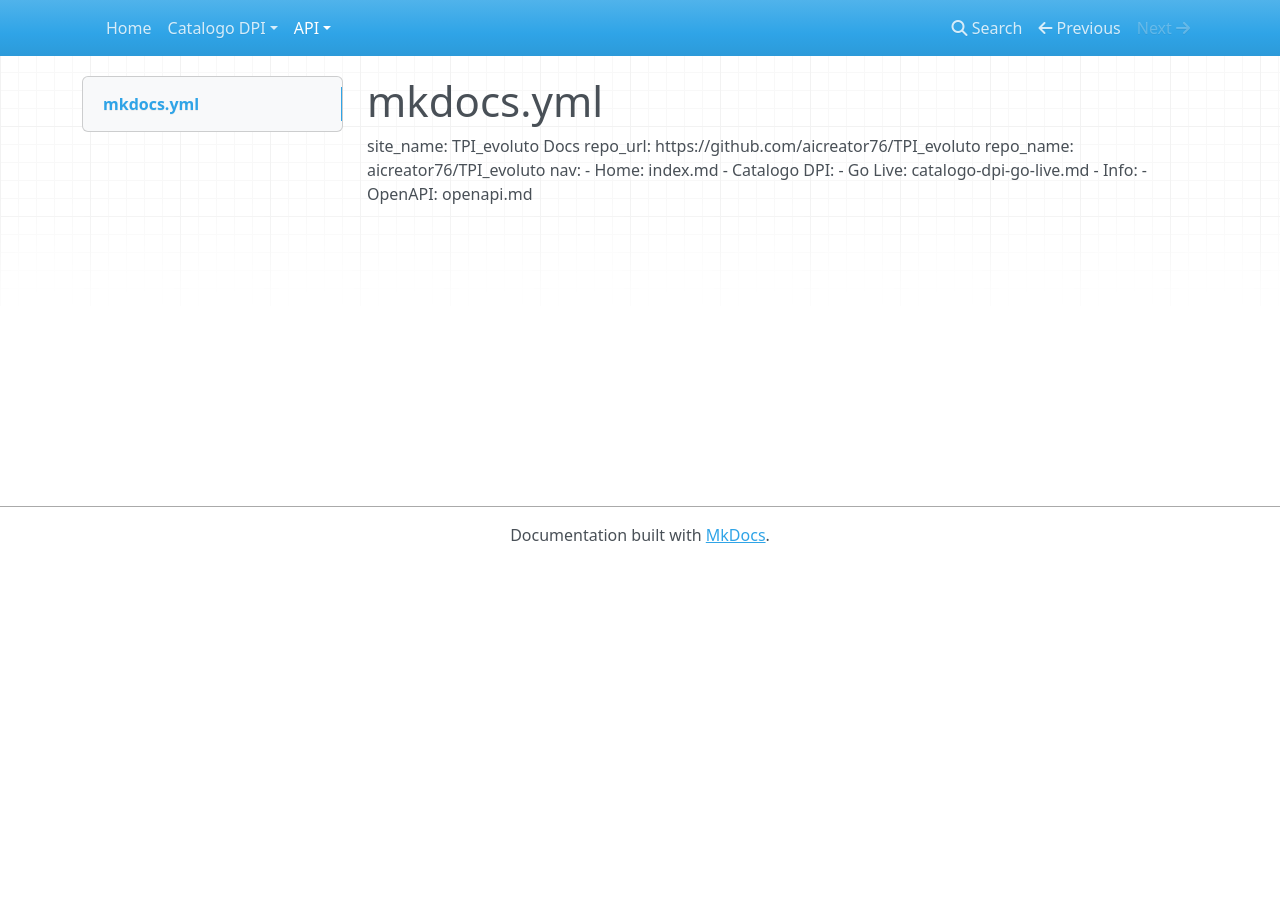
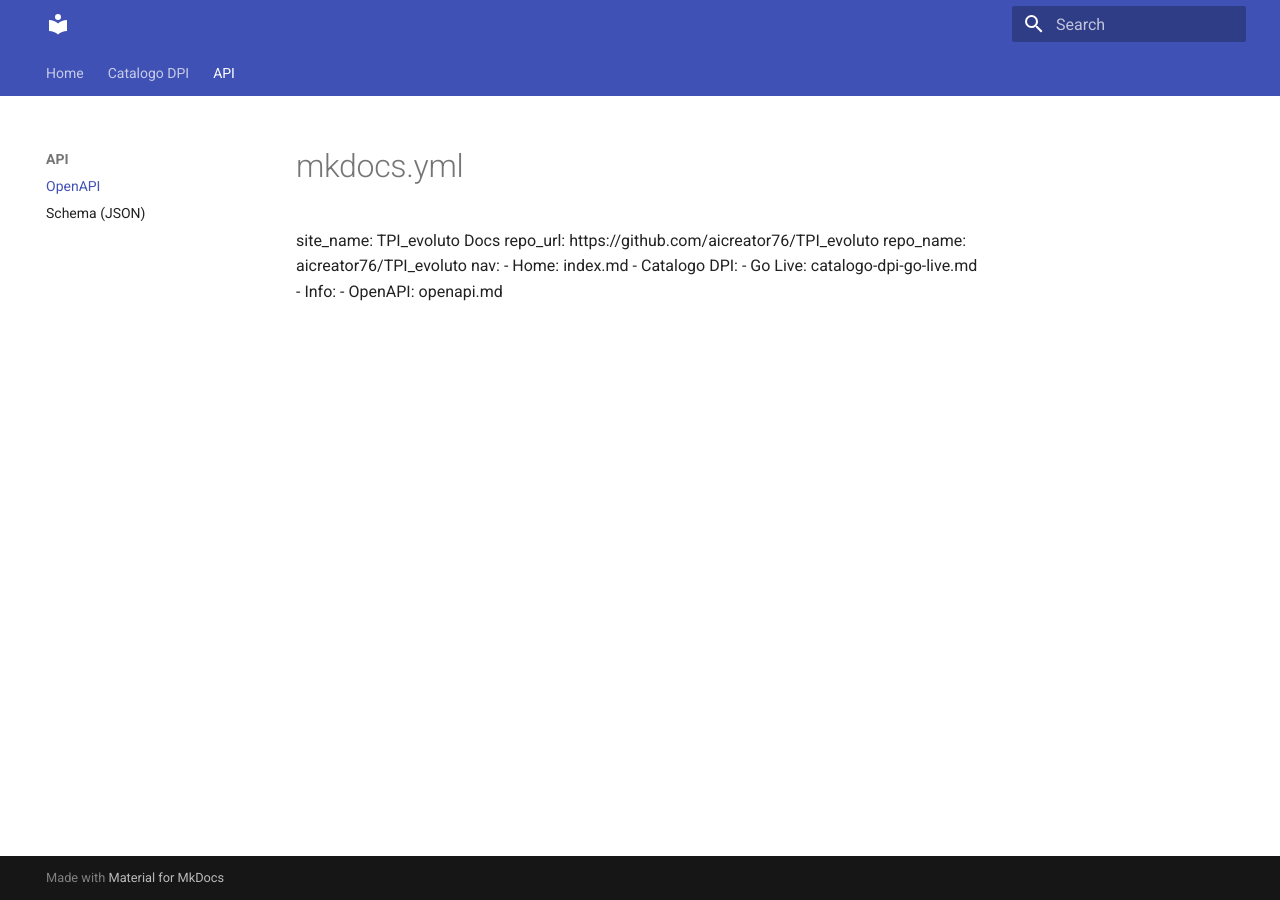
Before and after one commit to aicreator76/TPI_evoluto, an MkDocs documentation site: the page built from docs/openapi.md, in a window 1280 px wide. Built offline with MkDocs 1.6.1 and Material for MkDocs 9.7.7, drawn with Linux system fonts in a browser that asks for light colours; nearby versions of some CDN libraries.

Commit message:
Add theme configuration and edit URI to mkdocs

```diff
--- a/mkdocs.yml
+++ b/mkdocs.yml
@@ -6,3 +6,9 @@ nav:
   - API:
       - OpenAPI: openapi.md
       - Schema (JSON): openapi.json
+edit_uri: blob/main/docs/
+theme:
+  name: material
+  features:
+    - navigation.sections
+    - navigation.tabs
```
